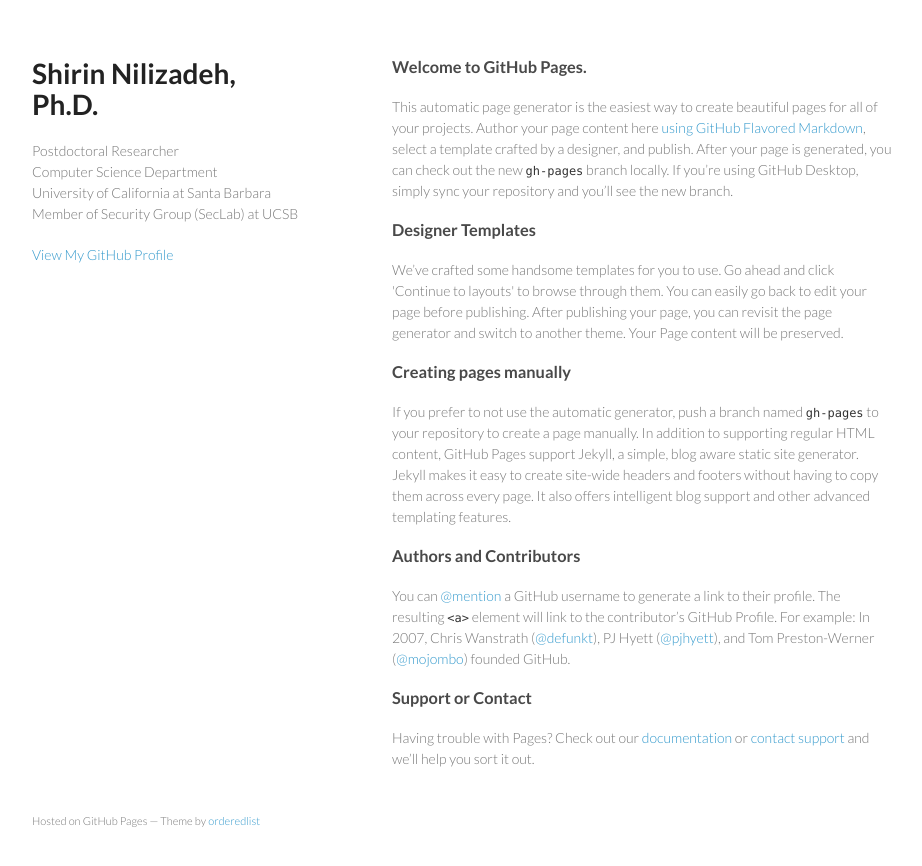
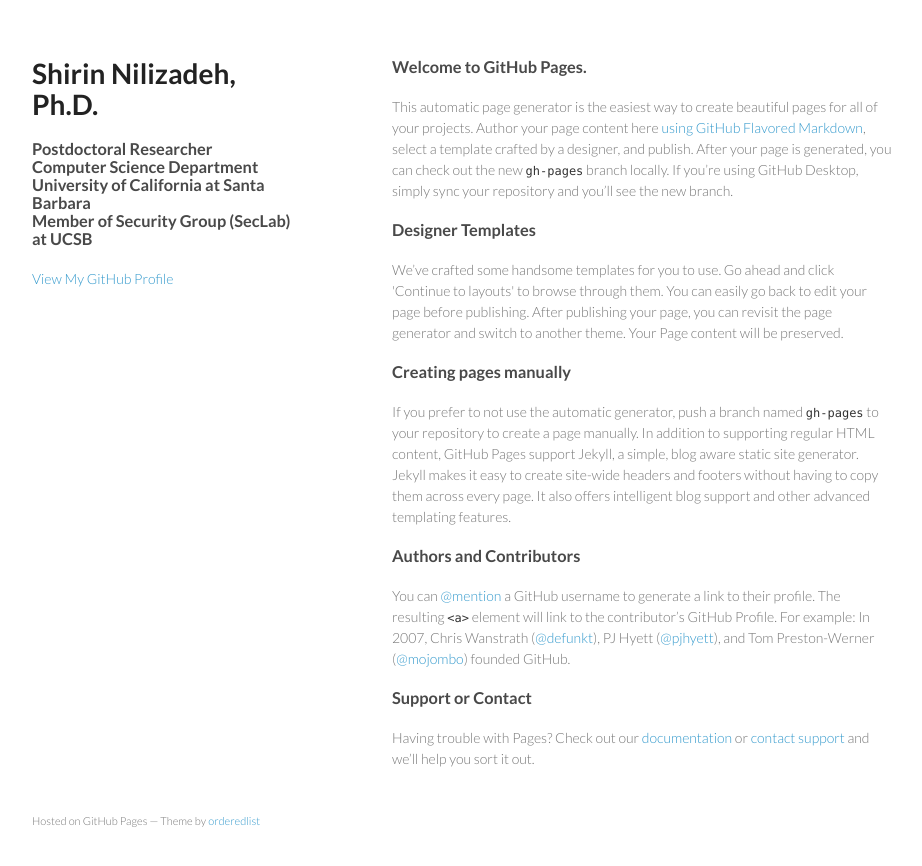
Before and after one commit to Machiry/nilizadeh.github.io, a Jekyll site: the page index.html, which Jekyll copies as it is, in a window 1280 px wide. Shown: the top 866 px of the page, without its empty margins (178-1100 px from the left). Built offline with Jekyll 4.4.1, drawn with Linux system fonts in a browser that asks for light colours.

```diff
--- a/index.html
+++ b/index.html
@@ -17,10 +17,10 @@
       <header>
         <h1>Shirin Nilizadeh, Ph.D.</h1>
         <p>
-          Postdoctoral Researcher <br>
+          <h3>Postdoctoral Researcher <br>
           Computer Science Department<br>
           University of California at Santa Barbara<br>
-          Member of Security Group (SecLab) at UCSB
+          Member of Security Group (SecLab) at UCSB</h3>
         </p>
 
 
```
